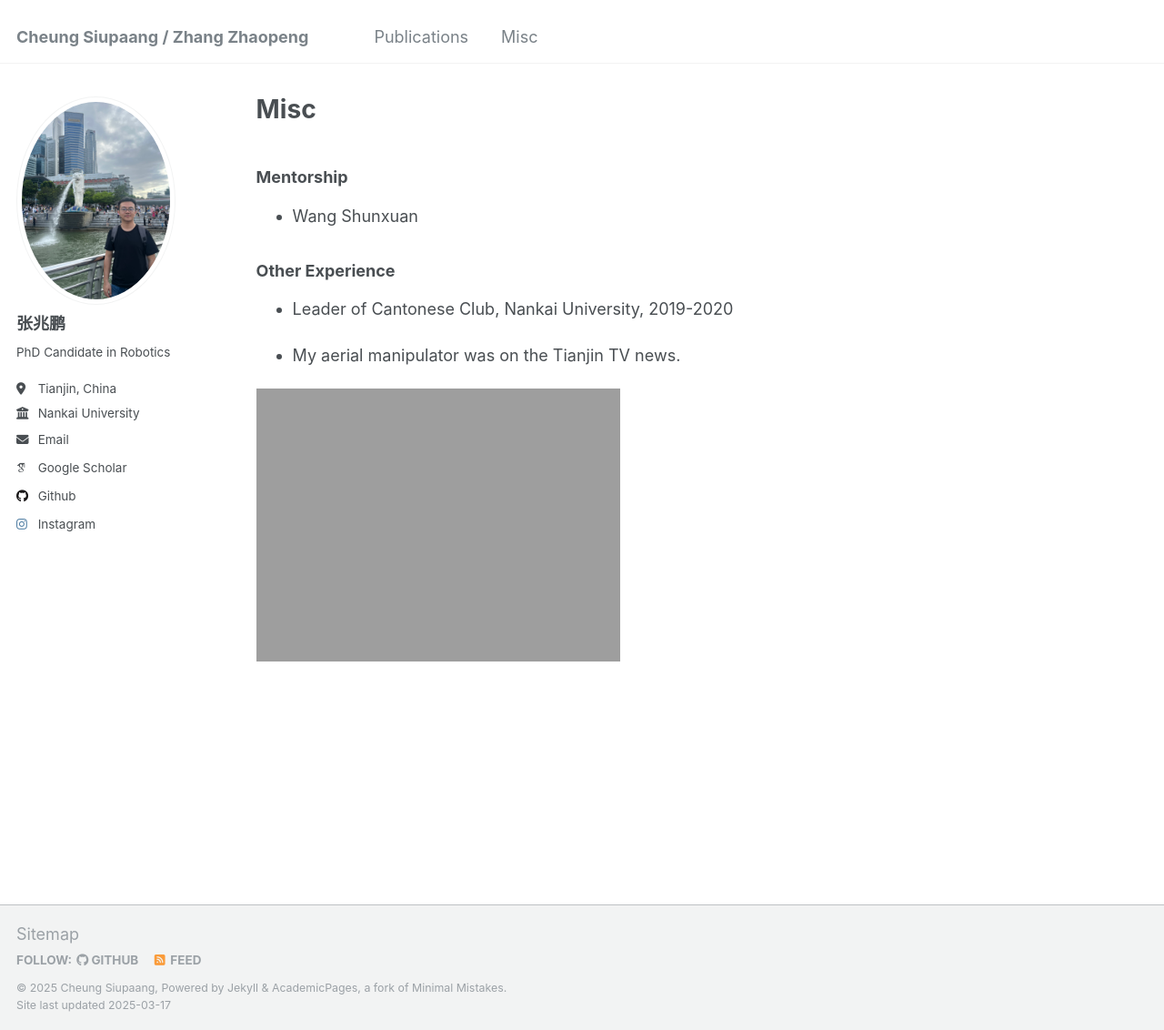
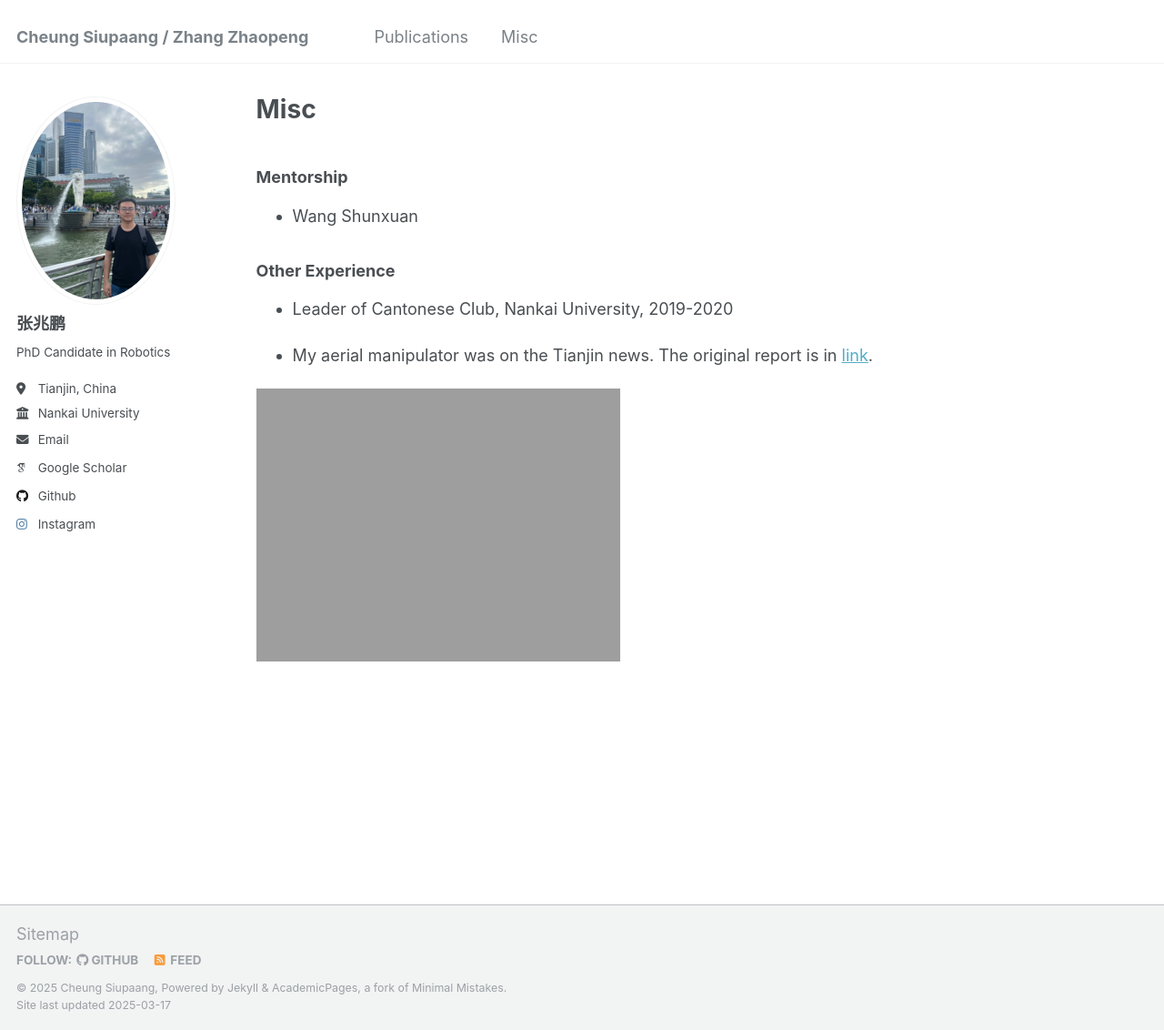
Before and after one commit to wangy1893/wangy1893.github.io, a Jekyll site: the page built from _pages/misc.md, in a window 1280 px wide and 1132 px high. Shown: the whole window at 91% size. Built offline with Jekyll 4.4.1, drawn with Linux system fonts in a browser that asks for light colours; some web fonts are replaced.

Commit message:
tianjin-news

```diff
--- a/_pages/misc.md
+++ b/_pages/misc.md
@@ -15,9 +15,9 @@ redirect_from:
 
 - Leader of Cantonese Club, Nankai University, 2019-2020
 
-- My aerial manipulator was on the Tianjin TV news.
+- My aerial manipulator was on the Tianjin news. The original report is in [link](http://news.enorth.com.cn/system/2025/03/15/058176991.shtml).
 
-![tianjin-news](http://cheungsiupaang.github.io/videos/tj-news.mp4)
+![tianjin-news](http://cheungsiupaang.github.io/videos/tianjin-news.gif)
 
 <!-- ## Always Exploring
 
```
Also changed, not shown: 1 other file.
